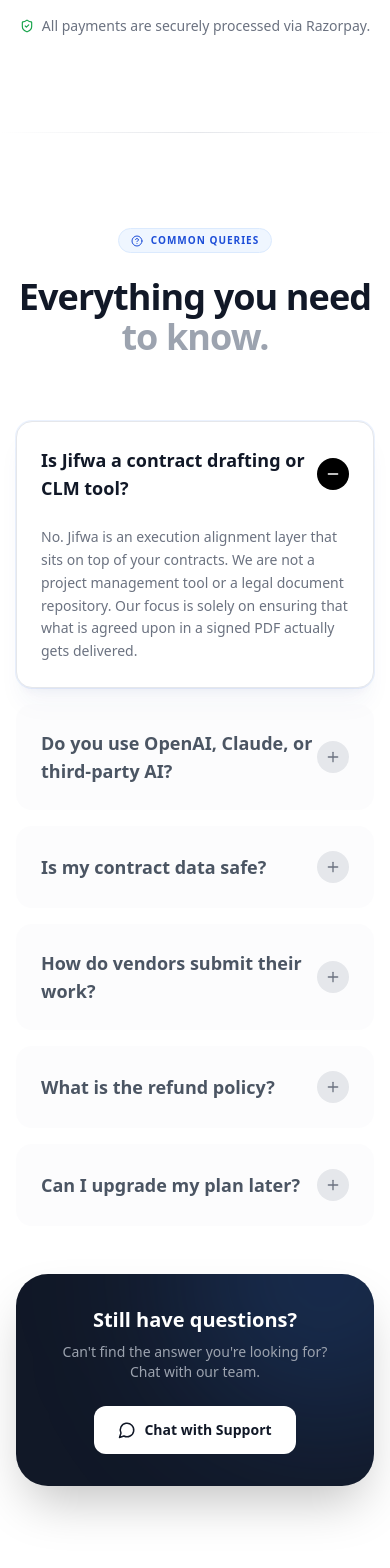
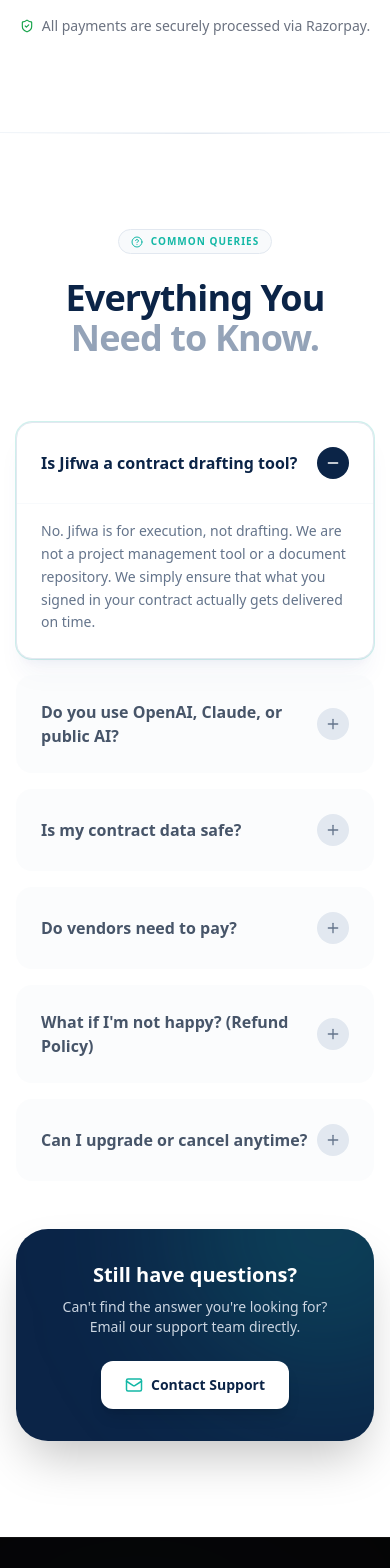
Before and after one commit to StarDust130/jifwa, a Next.js app: page / in a window 390 px wide. Shown: the part 8380-9948 px from the top of the page. Built offline with nearby package versions, Linux system fonts and the light colour scheme; no server answers.

Commit message:
Refactor FAQ component: update questions and answers for clarity, enhance styling, and improve accessibility

```diff
--- a/components/landing/FAQ.tsx
+++ b/components/landing/FAQ.tsx
@@ -1,44 +1,50 @@
 "use client";
 import React, { useState } from "react";
 import { motion, AnimatePresence } from "framer-motion";
-import {
-  Plus,
-  Minus,
-  MessageCircle,
-  HelpCircle,
-} from "lucide-react";
+import { Plus, Minus, HelpCircle, Mail } from "lucide-react";
+import Link from "next/link";
 
-// --- UPDATED FAQs ---
+// --- BRAND COLORS ---
+// Navy: #0B2447
+// Teal: #14B8A6
+
+// --- GENUINE FAQS (Prioritized by User Anxiety) ---
 const faqs = [
   {
-    question: "Is Jifwa a contract drafting or CLM tool?",
+    // PRIORITY 1: Positioning (Clearing confusion immediately) [Source: PDF Page 1 & 10]
+    question: "Is Jifwa a contract drafting tool?",
     answer:
-      "No. Jifwa is an execution alignment layer that sits on top of your contracts. We are not a project management tool or a legal document repository. Our focus is solely on ensuring that what is agreed upon in a signed PDF actually gets delivered.",
+      "No. Jifwa is for execution, not drafting. We are not a project management tool or a document repository. We simply ensure that what you signed in your contract actually gets delivered on time.",
   },
   {
-    question: "Do you use OpenAI, Claude, or third-party AI?",
+    // PRIORITY 2: AI Privacy (The biggest trust hurdle) [Source: PDF Page 14 & 19]
+    question: "Do you use OpenAI, Claude, or public AI?",
     answer:
-      "No. We do not use external AI APIs. All AI runs privately inside Jifwa's own secure infrastructure. We do not train models on your data, and your contracts are never shared with third-party providers.",
+      "No. We do not use external AI APIs. Jifwa runs its own private AI models inside our secure cloud. Your contracts are never shared with third parties or used to train public models.",
   },
   {
+    // PRIORITY 3: Data Security (The dealbreaker) [Source: PDF Page 11 & 20]
     question: "Is my contract data safe?",
     answer:
-      "Yes. We use a zero-trust architecture. Data is encrypted at rest using AES-256 and in transit via TLS 1.3. Even Jifwa's internal staff cannot view your contract content or uploaded documents.",
+      "Yes. We use a 'Zero-Trust' system. Your data is encrypted with bank-grade keys (AES-256). Even our own team cannot read your uploaded contracts—we can only see basic usage logs.",
   },
   {
-    question: "How do vendors submit their work?",
+    // PRIORITY 4: Vendor Friction (Practical usage) [Source: PDF Page 7]
+    question: "Do vendors need to pay?",
     answer:
-      "Clients invite vendors via email. Vendors get access to a restricted dashboard where they can upload files, notes, and proofs directly tied to specific milestones. They only see the milestones assigned to them.",
+      "No. Vendors join for free via an email invite link. They get a simple dashboard to upload proofs and view their specific milestones. They do not see your other projects.",
   },
   {
-    question: "What is the refund policy?",
+    // PRIORITY 5: Financial Risk (The 'Safety Net') [Source: PDF Page 18]
+    question: "What if I'm not happy? (Refund Policy)",
     answer:
-      "Refunds are applicable only if you are unable to use the platform due to a verified technical issue originating from our systems. Requests must be submitted within 7 days of payment.",
+      "We offer a 7-day refund policy if you face a verified technical issue that we cannot fix. Since we have a Free Plan for testing, refunds are not issued for simple 'change of mind'.",
   },
   {
-    question: "Can I upgrade my plan later?",
+    // PRIORITY 6: Growth (Future proofing) [Source: PDF Page 14]
+    question: "Can I upgrade or cancel anytime?",
     answer:
-      "Yes. Plans can be upgraded anytime from your profile settings. Features are unlocked instantly upon successful payment via Razorpay.",
+      "Yes. You can switch plans instantly from your dashboard. Upgrades unlock features immediately. There are no lock-in contracts for monthly plans.",
   },
 ];
 
@@ -46,10 +52,13 @@ const FAQSection = () => {
   const [openIndex, setOpenIndex] = useState<number | null>(0);
 
   return (
-    <section id="faq" className="relative w-full py-24 bg-white text-gray-900 overflow-hidden font-sans">
+    <section
+      id="faq"
+      className="relative w-full py-24 bg-white text-[#0B2447] overflow-hidden font-sans border-t border-slate-100"
+    >
       {/* Background Decor */}
-      <div className="absolute top-0 left-0 w-full h-px bg-gradient-to-r from-transparent via-gray-200 to-transparent"></div>
-      <div className="absolute bottom-[20%] left-[-10%] w-[600px] h-[600px] bg-purple-50/40 rounded-full blur-[120px] -z-10" />
+      <div className="absolute top-0 left-0 w-full h-px bg-gradient-to-r from-transparent via-slate-200 to-transparent"></div>
+      <div className="absolute bottom-[20%] left-[-10%] w-[600px] h-[600px] bg-teal-50/40 rounded-full blur-[120px] -z-10" />
 
       <div className="max-w-3xl mx-auto px-4 sm:px-6 lg:px-8 relative z-10">
         {/* HEADER */}
@@ -58,15 +67,15 @@ const FAQSection = () => {
             initial={{ opacity: 0, y: 10 }}
             whileInView={{ opacity: 1, y: 0 }}
             viewport={{ once: true }}
-            className="inline-flex items-center gap-2 px-3 py-1 bg-blue-50 text-blue-700 text-[10px] font-bold uppercase tracking-widest rounded-full mb-6 border border-blue-100"
+            className="inline-flex items-center gap-2 px-3 py-1 bg-slate-50 text-[#14B8A6] text-[10px] font-bold uppercase tracking-widest rounded-full mb-6 border border-slate-200"
           >
             <HelpCircle size={12} />
             Common Queries
           </motion.div>
 
-          <h2 className="text-4xl md:text-5xl font-extrabold tracking-tight text-gray-900 mb-6">
-            Everything you need <br />
-            <span className="text-gray-400">to know.</span>
+          <h2 className="text-4xl md:text-5xl font-extrabold tracking-tight text-[#0B2447] mb-6">
+            Everything You <br />
+            <span className="text-slate-400">Need to Know.</span>
           </h2>
         </div>
 
@@ -81,8 +90,8 @@ const FAQSection = () => {
               transition={{ delay: i * 0.1 }}
               className={`rounded-2xl transition-all duration-300 border ${
                 openIndex === i
-                  ? "bg-white border-gray-200 shadow-xl shadow-blue-900/5 ring-1 ring-blue-500/10"
-                  : "bg-gray-50/50 border-transparent hover:bg-gray-100"
+                  ? "bg-white border-slate-200 shadow-xl shadow-blue-900/5 ring-1 ring-teal-500/20"
+                  : "bg-slate-50/50 border-transparent hover:bg-slate-100"
               }`}
             >
               <button
@@ -90,8 +99,8 @@ const FAQSection = () => {
                 className="w-full flex items-center justify-between p-6 text-left focus:outline-none"
               >
                 <span
-                  className={`text-lg font-bold ${
-                    openIndex === i ? "text-gray-900" : "text-gray-600"
+                  className={`text-base md:text-lg font-bold ${
+                    openIndex === i ? "text-[#0B2447]" : "text-slate-600"
                   }`}
                 >
                   {faq.question}
@@ -99,8 +108,8 @@ const FAQSection = () => {
                 <div
                   className={`p-2 rounded-full transition-colors ${
                     openIndex === i
-                      ? "bg-black text-white"
-                      : "bg-gray-200 text-gray-500"
+                      ? "bg-[#0B2447] text-white"
+                      : "bg-slate-200 text-slate-500"
                   }`}
                 >
                   {openIndex === i ? <Minus size={16} /> : <Plus size={16} />}
@@ -116,7 +125,7 @@ const FAQSection = () => {
                     transition={{ duration: 0.3, ease: "easeInOut" }}
                     className="overflow-hidden"
                   >
-                    <div className="px-6 pb-6 text-gray-500 leading-relaxed text-sm">
+                    <div className="px-6 pb-6 text-slate-500 leading-relaxed text-sm font-medium border-t border-slate-100/50 pt-4">
                       {faq.answer}
                     </div>
                   </motion.div>
@@ -126,29 +135,33 @@ const FAQSection = () => {
           ))}
         </div>
 
-        {/* CTA CARD (Titanium Style) */}
+        {/* CTA CARD (Navy Style) */}
         <motion.div
           initial={{ opacity: 0, y: 20 }}
           whileInView={{ opacity: 1, y: 0 }}
           viewport={{ once: true }}
-          className="mt-12 bg-gray-900 rounded-[2rem] p-8 relative overflow-hidden text-center sm:text-left flex flex-col sm:flex-row items-center justify-between gap-6 shadow-2xl"
+          className="mt-12 bg-[#0B2447] rounded-[2rem] p-8 relative overflow-hidden text-center sm:text-left flex flex-col sm:flex-row items-center justify-between gap-6 shadow-2xl"
         >
           {/* Glow Effect */}
-          <div className="absolute top-0 right-0 w-[300px] h-[300px] bg-blue-500/20 rounded-full blur-[80px] -translate-y-1/2 translate-x-1/3"></div>
+          <div className="absolute top-0 right-0 w-[300px] h-[300px] bg-[#14B8A6]/20 rounded-full blur-[80px] -translate-y-1/2 translate-x-1/3"></div>
 
           <div className="relative z-10">
             <h3 className="text-xl font-bold text-white mb-2">
               Still have questions?
             </h3>
-            <p className="text-gray-400 text-sm max-w-sm">
-              Can&apos;t find the answer you&apos;re looking for? Chat with our team.
+            <p className="text-slate-300 text-sm max-w-sm">
+              Can&apos;t find the answer you&apos;re looking for? Email our
+              support team directly.
             </p>
           </div>
 
-          <button className="relative z-10 h-12 px-6 rounded-xl bg-white text-gray-900 font-bold text-sm flex items-center gap-2 hover:bg-blue-50 transition-colors shrink-0">
-            <MessageCircle size={18} />
-            Chat with Support
-          </button>
+          <Link
+            href="mailto:contact@jifwa.com"
+            className="relative z-10 h-12 px-6 rounded-xl bg-white text-[#0B2447] font-bold text-sm flex items-center gap-2 hover:bg-slate-100 transition-colors shrink-0 shadow-lg"
+          >
+            <Mail size={18} className="text-[#14B8A6]" />
+            Contact Support
+          </Link>
         </motion.div>
       </div>
     </section>
```
